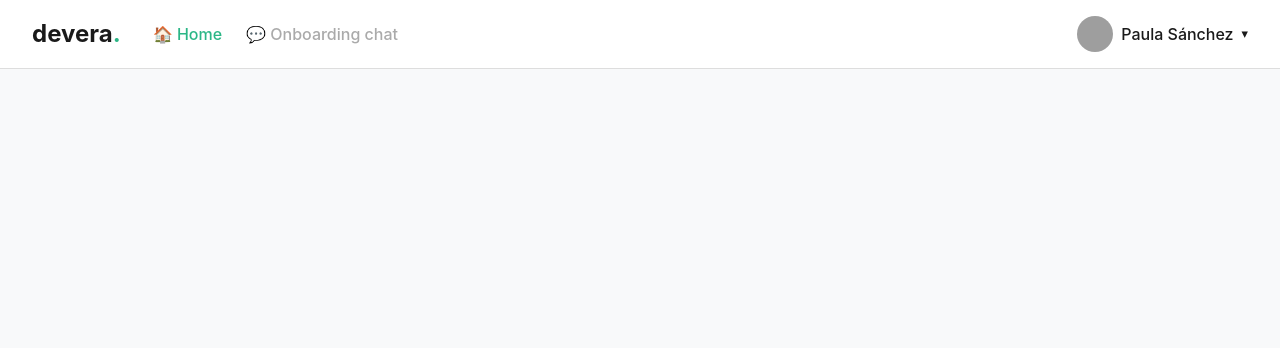
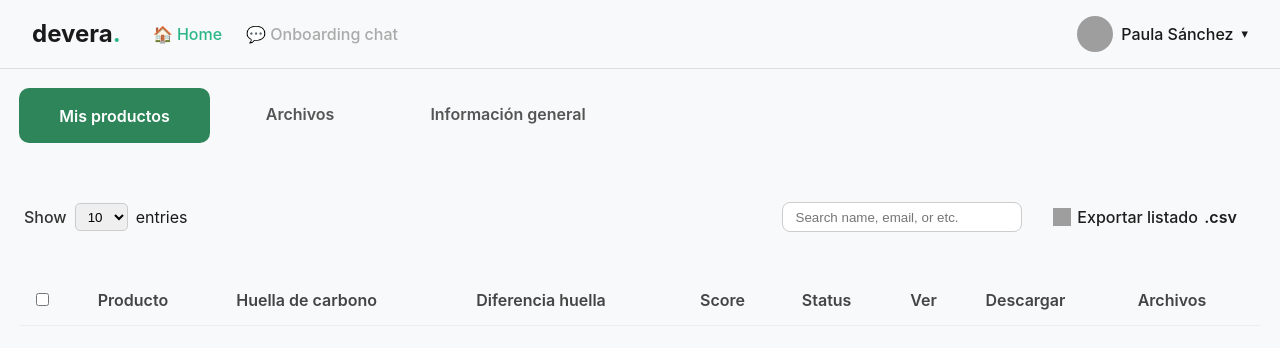
Before and after one commit to AlbeertoDZ/DesafioDevera, a React (Vite) app in the folder client/: page / in a window 1280 px wide. Shown: the top 348 px of the page. Built offline with nearby package versions, Linux system fonts and the light colour scheme; grey boxes are pictures that could not be loaded.

Commit message:
add/avances ui homepage/dashboard page

```diff
--- a/client/src/components/Header/Navbar/Navbar.scss
+++ b/client/src/components/Header/Navbar/Navbar.scss
@@ -3,7 +3,6 @@
     justify-content: space-between;
     align-items: center;
     padding: 1rem 2rem;
-    background-color: #fff;
     border-bottom: 1px solid #ddd;
 
     .navbar-left {
--- a/client/src/components/Home/Home.jsx
+++ b/client/src/components/Home/Home.jsx
@@ -1,10 +1,17 @@
 import Header from "../Header/Header";
+import Tabs from "../Tabs/Tabs";
+import SearchBar from "../SearchBar/SearchBar";
+import ProductTable from "../ProductTable/ProductTable";
+
 // import Filters from './Filters';
 // import JobList from './JobList';
 
 const Home = () => (
   <div className="home-container">
     <Header />
+    <Tabs />
+    <SearchBar />
+    <ProductTable />
   </div>
 );
 
--- a/client/src/components/ProductTable/ProductTable.jsx
+++ b/client/src/components/ProductTable/ProductTable.jsx
@@ -0,0 +1,28 @@
+import './ProductTable.scss';
+
+const ProductTable = () => {
+  return (
+    <div className="table-wrapper">
+      <table className="products-table">
+        <thead>
+          <tr>
+            <th><input type="checkbox" /></th>
+            <th>Producto</th>
+            <th>Huella de carbono</th>
+            <th>Diferencia huella</th>
+            <th>Score</th>
+            <th>Status</th>
+            <th>Ver</th>
+            <th>Descargar</th>
+            <th>Archivos</th>
+          </tr>
+        </thead>
+        <tbody>
+          {/* Aca irán las filas individuales */}
+        </tbody>
+      </table>
+    </div>
+  );
+};
+
+export default ProductTable;
--- a/client/src/components/ProductTable/ProductTable.scss
+++ b/client/src/components/ProductTable/ProductTable.scss
@@ -0,0 +1,79 @@
+.table-wrapper {
+    width: 100%;
+    overflow-x: auto;
+    padding: 1.2em;
+  }
+
+  .table-controls {
+    display: flex;
+    justify-content: space-between;
+    align-items: center;
+    margin: 1.5rem 0;
+    flex-wrap: wrap;
+    gap: 1rem;
+  }
+
+  .entries-selector {
+    display: flex;
+    align-items: center;
+    gap: 0.5rem;
+
+    select {
+      padding: 0.3rem 0.5rem;
+      border-radius: 6px;
+      border: 1px solid #ccc;
+    }
+  }
+
+  .search-and-export {
+    display: flex;
+    align-items: center;
+    gap: 1rem;
+
+    input {
+      padding: 0.4rem 1rem;
+      border: 1px solid #ccc;
+      border-radius: 6px;
+    }
+
+    .export-btn {
+      background: none;
+      border: none;
+      color: #222;
+      cursor: pointer;
+      font-weight: 500;
+      display: flex;
+      align-items: center;
+      gap: 0.5rem;
+
+      &:hover {
+        text-decoration: underline;
+      }
+    }
+  }
+
+  .products-table {
+    width: 100%;
+    border-collapse: collapse;
+
+    th, td {
+      padding: 0.8rem;
+      text-align: left;
+      border-bottom: 1px solid #eee;
+    }
+
+    th {
+      font-weight: 600;
+      color: #444;
+    }
+
+    td {
+      vertical-align: middle;
+    }
+
+    img {
+      max-width: 40px;
+      height: auto;
+      border-radius: 5px;
+    }
+  }
--- a/client/src/components/SearchBar/SearchBar.jsx
+++ b/client/src/components/SearchBar/SearchBar.jsx
@@ -0,0 +1,30 @@
+import './SearchBar.scss';
+
+const TopBar = () => {
+  return (
+    <div className="top-bar">
+      <div className="top-bar-left">
+        <label htmlFor="entries">Show</label>
+        <select id="entries" name="entries">
+          <option value="10">10</option>
+          <option value="25">25</option>
+          <option value="50">50</option>
+        </select>
+        <span>entries</span>
+      </div>
+      <div className="top-bar-right">
+        <input
+          type="text"
+          placeholder="Search name, email, or etc."
+          className="search-input"
+        />
+        <button className="export-button">
+          <img src="/icons/download-icon.svg" alt="Export" />
+          Exportar listado <span className="extension">.csv</span>
+        </button>
+      </div>
+    </div>
+  );
+};
+
+export default TopBar;
--- /dev/null
+++ b/client/src/components/SearchBar/SearchBar.scss
@@ -0,0 +1,61 @@
+.top-bar {
+    display: flex;
+    justify-content: space-between;
+    align-items: center;
+    padding: 1.2rem 1.5rem;
+    margin-top: 1em;
+
+    .top-bar-left {
+      display: flex;
+      align-items: center;
+      gap: 0.5rem;
+
+      label {
+        font-weight: 500;
+        color: #333;
+      }
+
+      select {
+        padding: 0.3rem 0.5rem;
+        border-radius: 5px;
+        border: 1px solid #ccc;
+      }
+    }
+
+    .top-bar-right {
+      display: flex;
+      align-items: center;
+      gap: 0.75rem;
+
+      .search-input {
+        padding: 0.4rem 0.8rem;
+        border-radius: 8px;
+        border: 1px solid #ccc;
+        width: 240px;
+      }
+
+      .export-button {
+        display: flex;
+        align-items: center;
+        gap: 0.4rem;
+        border: none;
+        background: none;
+        color: #1e1e1e;
+        font-weight: 500;
+        cursor: pointer;
+
+        img {
+          width: 18px;
+          height: 18px;
+        }
+
+        .extension {
+          font-weight: 600;
+        }
+
+        &:hover {
+          text-decoration: underline;
+        }
+      }
+    }
+  }
--- a/client/src/components/Tabs/Tabs.jsx
+++ b/client/src/components/Tabs/Tabs.jsx
@@ -0,0 +1,37 @@
+// src/components/Tabs/Tabs.jsx
+import React, { useState } from 'react';
+import './Tabs.scss';
+
+const Tabs = ({ onSelect }) => {
+  const [activeTab, setActiveTab] = useState('Mis productos');
+
+  const handleTabClick = (tab) => {
+    setActiveTab(tab);
+    onSelect?.(tab);
+  };
+
+  return (
+    <div className="tabs-container">
+      <button
+        className={activeTab === 'Mis productos' ? 'tab active' : 'tab'}
+        onClick={() => handleTabClick('Mis productos')}
+      >
+        Mis productos
+      </button>
+      <button
+        className={activeTab === 'Archivos' ? 'tab' : 'tab disabled'}
+        disabled
+      >
+        Archivos
+      </button>
+      <button
+        className={activeTab === 'Información general' ? 'tab' : 'tab disabled'}
+        disabled
+      >
+        Información general
+      </button>
+    </div>
+  );
+};
+
+export default Tabs;
--- /dev/null
+++ b/client/src/components/Tabs/Tabs.scss
@@ -0,0 +1,65 @@
+.tabs-wrapper {
+    display: flex;
+    justify-content: center;
+    align-items: center;
+    padding: 2rem 0;
+    border-top: 1px solid #ddd;
+    border-bottom: 1px solid #ddd;
+    background-color: #f9f9f9;
+  }
+
+  .tabs-container {
+    display: flex;
+    gap: 1rem;
+    padding: 1.2em;
+
+    @media (max-width: 768px) { // Tablet
+      gap: 0.5rem;
+      flex-wrap: wrap;
+      justify-content: center;
+    }
+
+    @media (max-width: 480px) { // Mobile
+      flex-direction: column;
+      gap: 0.5rem;
+      width: 100%;
+      align-items: center;
+    }
+  }
+
+  .tab {
+    padding: 1rem 2.5rem;
+    border: none;
+    background: none;
+    font-weight: 600;
+    color: #555;
+    cursor: pointer;
+    border-bottom: 3px solid transparent;
+    border-radius: 8px;
+    transition: all 0.3s ease;
+    font-size: 1rem;
+
+    &:hover {
+      background-color: #f2f2f2;
+      color: #2f855a;
+    }
+
+    &.active {
+      color: white;
+      background-color: #2f855a;
+      border-radius: 10px;
+      border: none;
+    }
+
+    @media (max-width: 768px) {
+      padding: 0.8rem 1.5rem;
+      font-size: 0.95rem;
+    }
+
+    @media (max-width: 480px) {
+      width: 90%;
+      text-align: center;
+      padding: 0.8rem;
+      font-size: 0.9rem;
+    }
+  }
```
